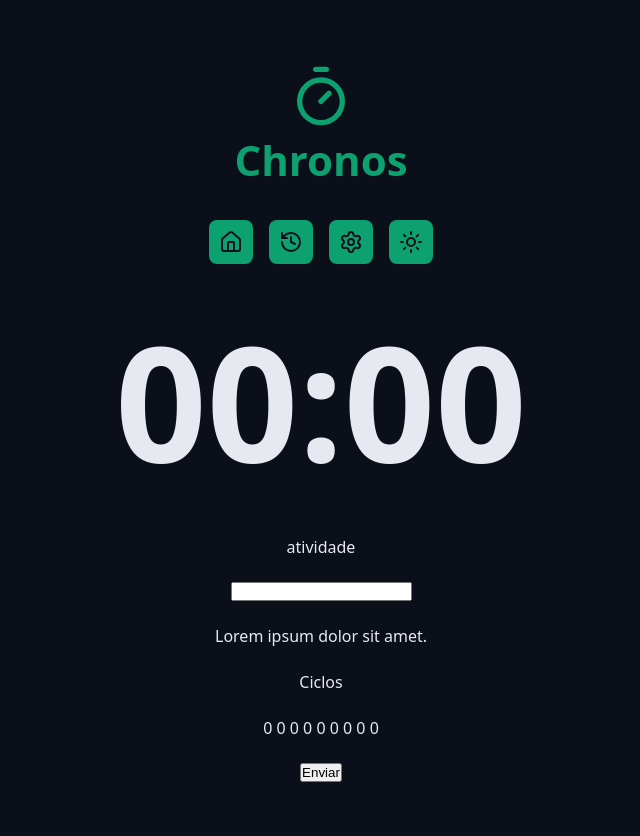
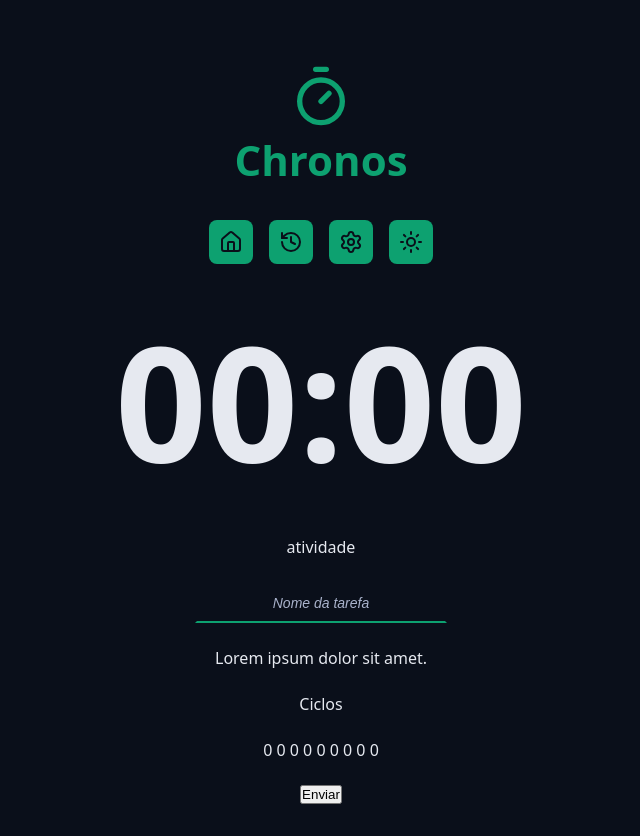
Before and after one commit to rookie-leo/chronos-pomodor, a React (Vite) app: page / in a window 1280 px wide. Shown: the whole page, without its empty margins (319-959 px from the left). Before the commit the page ends 814 px from the top, so only its background shows below. Built offline with nearby package versions, Linux system fonts and the light colour scheme.

Commit message:
Componente input - implementado estilos de css

```diff
--- a/src/App.tsx
+++ b/src/App.tsx
@@ -24,7 +24,12 @@ export function App() {
         <Container>
             <form className="form" action="">
                 <div className='formRow'>
-                    <DefaultInput labelText='atividade' id='input' type='text'/>
+                    <DefaultInput
+                    labelText='atividade'
+                    id='input'
+                    type='text'
+                    placeholder='Nome da tarefa'
+                    />
                 </div>
 
                 <div className='formRow'>
--- a/src/components/DefaultInput/index.tsx
+++ b/src/components/DefaultInput/index.tsx
@@ -1,3 +1,5 @@
+import styles from './styles.module.css';
+
 type DefaultInputProps = {
     id: string;
     labelText?: string;
@@ -10,7 +12,7 @@ export function DefaultInput({ id, type, labelText, ...rest }: DefaultInputProps
                 labelText && <label htmlFor={id}>{labelText}</label>
             }
 
-            <input id={id} type={type} {...rest} />
+            <input className={styles.input} id={id} type={type} {...rest} />
         </>
     );
 }
--- /dev/null
+++ b/src/components/DefaultInput/styles.module.css
@@ -0,0 +1,28 @@
+.input {
+    background-color: transparent;
+    text-align: center;
+    font-size: 1.8rem;
+    padding: 0.8rem;
+    color: var(--text-default);
+    outline: none;
+
+    border: 0.2rem solid transparent;
+    border-bottom: 0.2rem solid var(--primary);
+    transition: all 0.3s ease-in-out;
+}
+
+.input:focus {
+    border-radius: 0.8rem;
+    border: 0.2rem solid var(--primary);
+}
+
+.input::placeholder {
+    color: var(--gray-500);
+    font-size: 1.4rem;
+    font-style: italic;
+}
+
+.input:disabled {
+    border-bottom: 0.2rem solid var(--disabled);
+    color: var(--text-muted);
+}
```
